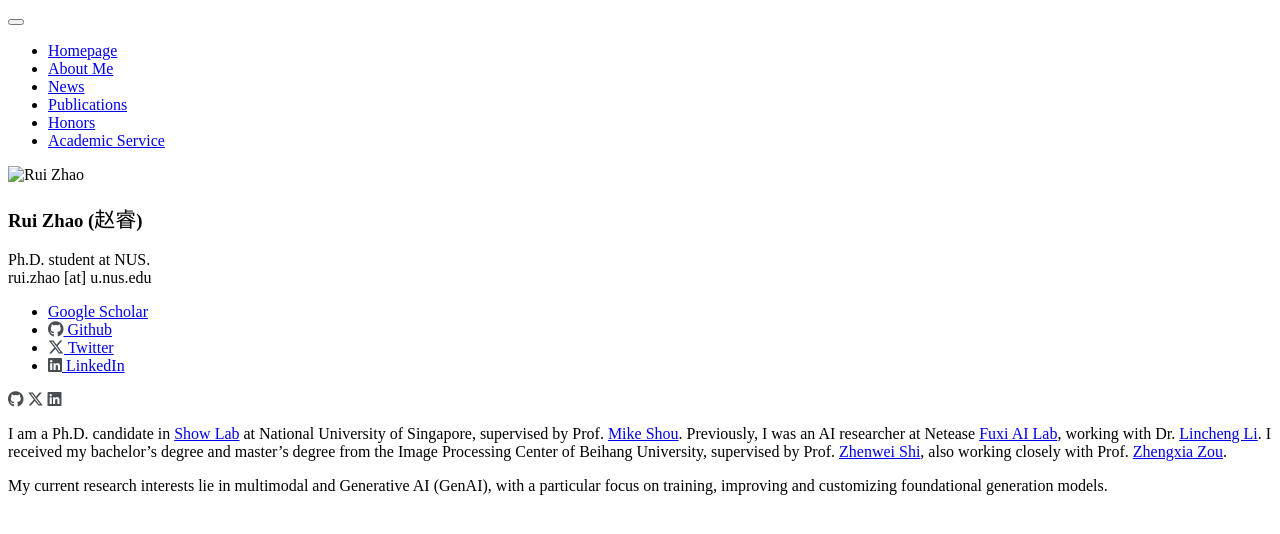
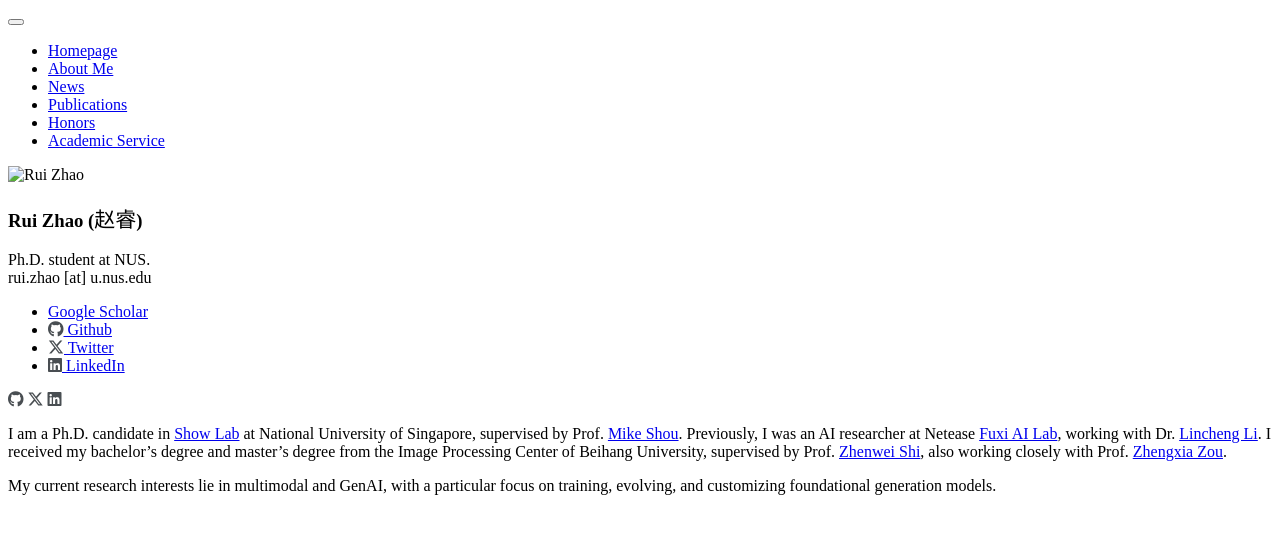
Before and after one commit to ruizhaocv/ruizhaocv.github.io, a Jekyll site: the page built from _pages/includes/intro.md, in a window 1280 px wide. Shown: the top 534 px of the page. Built offline with Jekyll 4.4.1, drawn with Linux system fonts in a browser that asks for light colours; nearby versions of some CDN libraries; some web fonts are replaced; our own code applies the rules of GitHub Pages for plain Markdown files; a style sheet for code colours, icons or effects is not loaded.

Commit message:
Update intro.md

```diff
--- a/_pages/includes/intro.md
+++ b/_pages/includes/intro.md
@@ -2,4 +2,4 @@
 Previously, I was an AI researcher at Netease [Fuxi AI Lab](https://fuxi.163.com/fuxi-introduction), working with Dr. [Lincheng Li](https://scholar.google.com.hk/citations?user=NYLsVscAAAAJ&hl=zh-CN).
 I received my bachelor's degree and master's degree from the Image Processing Center of Beihang University, supervised by Prof. [Zhenwei Shi](https://levir.buaa.edu.cn/), also working closely with Prof. [Zhengxia Zou](https://zhengxiazou.github.io/).
 
-My current research interests lie in multimodal and Generative AI (GenAI), with a particular focus on training, improving and customizing foundational generation models.
+My current research interests lie in multimodal and GenAI, with a particular focus on training, evolving, and customizing foundational generation models.
```
